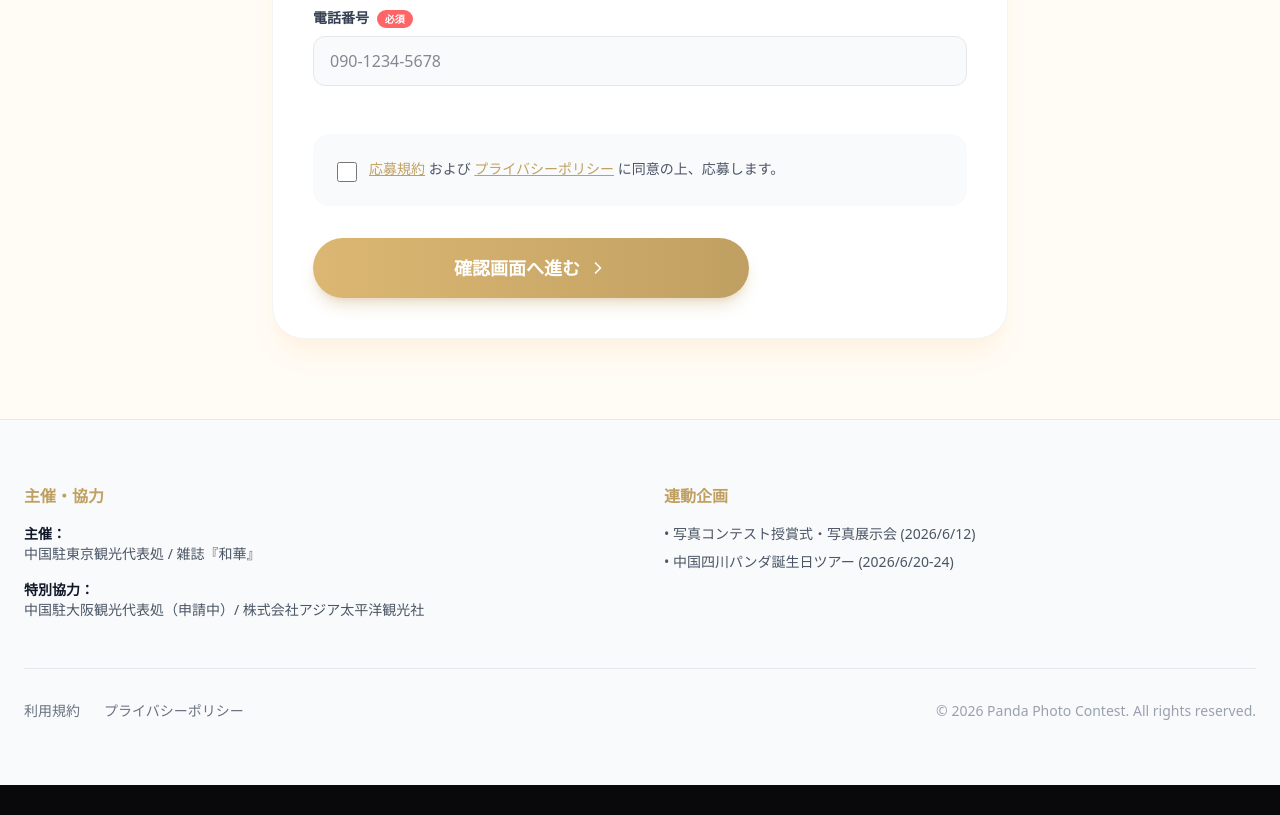
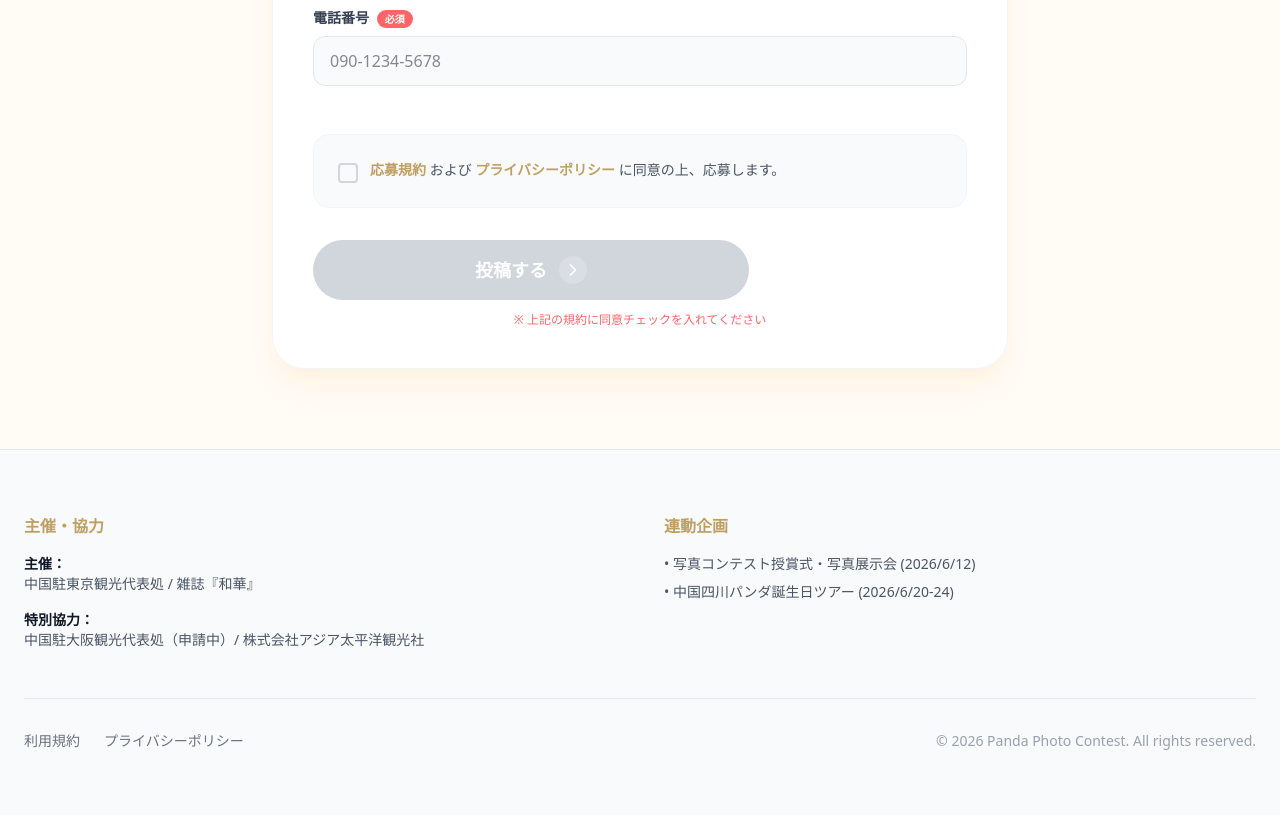
Before and after one commit to shliu84/photos-contest, a React (Vite) app: page /submit in a window 1280 px wide. Shown: the part 1600-2415 px from the top of the page. Before the commit the page ends 2385 px from the top, so only its background shows below. Built offline with nearby package versions, Linux system fonts and the light colour scheme; a web font is replaced by a local one.

Commit message:
feat(pages): add submit and success pages with routing logic

```diff
--- a/src/App.tsx
+++ b/src/App.tsx
@@ -8,6 +8,7 @@ import News from './components/sections/News';
 import Story from './components/sections/Story';
 import Overview from './components/sections/Overview';
 import SubmitForm from './components/pages/SubmitForm';
+import SuccessPage from './components/pages/SuccessPage';
 
 function HomePage({ onNavigateToSubmit }: { onNavigateToSubmit: () => void }) {
   return (
@@ -58,6 +59,7 @@ function App() {
       <Routes>
         <Route path="/" element={<HomePage onNavigateToSubmit={navigateToSubmit} />} />
         <Route path="/submit" element={<SubmitForm />} />
+        <Route path="/success" element={<SuccessPage />} />
       </Routes>
 
       <Footer />
--- a/src/components/pages/SubmitForm.tsx
+++ b/src/components/pages/SubmitForm.tsx
@@ -1,20 +1,24 @@
-import React, { useEffect, useMemo, useState } from "react";
-import { Upload, Image as ImageIcon, X, ChevronRight, Check, Info } from "lucide-react";
+import React, { useEffect, useState } from "react";
+import { useNavigate } from "react-router-dom";
+import { Upload, Image as ImageIcon, X, ChevronRight, Check, Info, Loader2 } from "lucide-react";
 
 const MAX_PHOTOS = 5;
 const MAX_SIZE = 10 * 1024 * 1024; // 10MB
 
-const SubmitForm = () => {
+const SubmitPage = () => {
+  const navigate = useNavigate();
+
+  // --- 状态管理 ---
   const [files, setFiles] = useState<File[]>([]);
   const [previews, setPreviews] = useState<string[]>([]);
   const [submitting, setSubmitting] = useState(false);
   const [error, setError] = useState<string | null>(null);
+  const [agreed, setAgreed] = useState(false);
 
   // 生成预览 & 释放 URL
   useEffect(() => {
     const urls = files.map((f) => URL.createObjectURL(f));
     setPreviews(urls);
-
     return () => {
       urls.forEach((u) => URL.revokeObjectURL(u));
     };
@@ -22,14 +26,13 @@ const SubmitForm = () => {
 
   const canAddMore = files.length < MAX_PHOTOS;
 
+  // --- 文件处理逻辑 ---
   const handleFilesAdd = (incoming: FileList | null) => {
     if (!incoming || incoming.length === 0) return;
-
     setError(null);
 
     const incomingFiles = Array.from(incoming);
 
-    // 过滤非图片/过大
     const valid = incomingFiles.filter((f) => {
       if (!f.type.startsWith("image/")) return false;
       if (f.size > MAX_SIZE) return false;
@@ -40,7 +43,6 @@ const SubmitForm = () => {
       setError("画像ファイルのみ / 10MB以内のファイルを選択してください。");
     }
 
-    // 最多 5 张
     const remain = MAX_PHOTOS - files.length;
     const toAdd = valid.slice(0, remain);
 
@@ -60,55 +62,39 @@ const SubmitForm = () => {
     setError(null);
   };
 
-  const handleSubmit = async (e: React.FormEvent<HTMLFormElement>) => {
+  // --- 修改后的提交逻辑 (模拟提交，直接跳转) ---
+  const handleSubmit = (e: React.FormEvent<HTMLFormElement>) => {
     e.preventDefault();
     setError(null);
 
+    // 1. 基础验证保留 (为了体验更真实)
     if (files.length === 0) {
       setError("写真ファイルは必須です。");
       return;
     }
-
-    const formEl = e.currentTarget;
-
-    // HTML required 会先拦一部分，但这里再兜底一下
-    const agreed = (formEl.elements.namedItem("agreed_terms") as HTMLInputElement | null)?.checked;
     if (!agreed) {
-      setError("応募規約・プライバシーポリシーに同意してください。");
+      setError("応募規約に同意してください。");
       return;
     }
 
-    const fd = new FormData(formEl);
+    setSubmitting(true);
 
-    // 关键：把图片以 photos 追加（后端用 form.getAll("photos")）
-    fd.delete("photos"); // 防止某些浏览器自动带上空 FileList
-    files.forEach((f) => fd.append("photos", f));
+    // 2. 模拟网络请求 (延迟 1.5 秒)
+    setTimeout(() => {
+      setSubmitting(false);
 
-    setSubmitting(true);
-    try {
-      const res = await fetch("/api/submit", {
-        method: "POST",
-        body: fd,
-      });
-      const data = await res.json().catch(() => ({}));
+      // 生成一个假的 ID
+      const dummyId = "TEST-" + Math.floor(Math.random() * 1000000).toString();
 
-      if (!res.ok) {
-        throw new Error(data?.error || "送信に失敗しました。");
-      }
+      // 3. 直接跳转到成功页面
+      console.log("Mock Submit Success:", dummyId);
+      navigate("/success", { state: { submissionId: dummyId } });
 
-      // MVP：成功后清空表单，也可以改成跳转确认/完了页
-      formEl.reset();
-      clearAll();
-      alert(`送信完了：${data.submissionId}`);
-    } catch (err: any) {
-      setError(err?.message || "送信に失敗しました。");
-    } finally {
-      setSubmitting(false);
-    }
+    }, 1500);
   };
 
   return (
-    <div className="pt-24 pb-20 px-4 max-w-3xl mx-auto">
+    <div className="pt-24 pb-20 px-4 max-w-3xl mx-auto animate-fade-in-up">
       {/* 标题区域 */}
       <div className="text-center mb-12">
         <h1 className="text-3xl md:text-4xl font-bold text-gray-800 mb-4">応募フォーム</h1>
@@ -121,33 +107,28 @@ const SubmitForm = () => {
       {/* 步骤条 */}
       <div className="flex justify-center items-center gap-4 mb-10 text-sm font-bold">
         <div className="flex flex-col items-center text-[#c0a062]">
-          <div className="w-8 h-8 rounded-full bg-[#c0a062] text-white flex items-center justify-center mb-1">
-            1
-          </div>
+          <div className="w-8 h-8 rounded-full bg-[#c0a062] text-white flex items-center justify-center mb-1">1</div>
           <span>入力</span>
         </div>
         <div className="w-12 h-0.5 bg-gray-200"></div>
         <div className="flex flex-col items-center text-gray-400">
-          <div className="w-8 h-8 rounded-full bg-gray-200 text-white flex items-center justify-center mb-1">
-            2
-          </div>
+          <div className="w-8 h-8 rounded-full bg-gray-200 text-white flex items-center justify-center mb-1">2</div>
           <span>確認</span>
         </div>
         <div className="w-12 h-0.5 bg-gray-200"></div>
         <div className="flex flex-col items-center text-gray-400">
-          <div className="w-8 h-8 rounded-full bg-gray-200 text-white flex items-center justify-center mb-1">
-            3
-          </div>
+          <div className="w-8 h-8 rounded-full bg-gray-200 text-white flex items-center justify-center mb-1">3</div>
           <span>完了</span>
         </div>
       </div>
 
       {/* 表单主体卡片 */}
       <form onSubmit={handleSubmit} className="bg-white p-6 md:p-10 rounded-[2rem] shadow-xl shadow-orange-100/50 border border-gray-100">
+
         {/* 顶部错误提示 */}
         {error && (
-          <div className="mb-6 rounded-2xl border border-red-200 bg-red-50 px-4 py-3 text-sm text-red-700">
-            {error}
+          <div className="mb-6 rounded-2xl border border-red-200 bg-red-50 px-4 py-3 text-sm text-red-700 flex items-center gap-2">
+             <Info size={16} /> {error}
           </div>
         )}
 
@@ -170,14 +151,12 @@ const SubmitForm = () => {
               `}>
                 <input
                   type="file"
-                  name="photos"
                   multiple
                   accept="image/*"
                   disabled={!canAddMore || submitting}
                   className="absolute inset-0 w-full h-full opacity-0 cursor-pointer disabled:cursor-not-allowed"
                   onChange={(e) => {
                     handleFilesAdd(e.target.files);
-                    // 允许再次选择同一文件
                     e.currentTarget.value = "";
                   }}
                 />
@@ -193,9 +172,9 @@ const SubmitForm = () => {
                 </p>
               </div>
 
-              {/* 预览区（网格缩略图） */}
+              {/* 预览区 */}
               {files.length > 0 && (
-                <div className="mt-4">
+                <div className="mt-4 animate-fade-in-up">
                   <div className="flex items-center justify-between mb-3">
                     <p className="text-sm text-gray-600">
                       選択済み：<span className="font-bold text-gray-800">{files.length}</span> / {MAX_PHOTOS}
@@ -212,14 +191,13 @@ const SubmitForm = () => {
 
                   <div className="grid grid-cols-2 md:grid-cols-3 gap-3">
                     {files.map((f, idx) => (
-                      <div key={`${f.name}-${idx}`} className="relative rounded-xl overflow-hidden border border-gray-200 bg-gray-900">
+                      <div key={`${f.name}-${idx}`} className="relative rounded-xl overflow-hidden border border-gray-200 bg-gray-900 group">
                         <img src={previews[idx]} alt={f.name} className="w-full h-32 object-cover" />
                         <button
                           type="button"
                           onClick={() => removeAt(idx)}
                           disabled={submitting}
                           className="absolute top-2 right-2 bg-white/90 text-red-500 p-1.5 rounded-full shadow hover:bg-red-500 hover:text-white transition-all disabled:opacity-50"
-                          aria-label="remove"
                         >
                           <X size={16} />
                         </button>
@@ -381,37 +359,67 @@ const SubmitForm = () => {
           </div>
         </div>
 
-        {/* ================= 底部确认 ================= */}
-        <div className="bg-gray-50 p-6 rounded-2xl mb-8">
-          <label className="flex items-start gap-3 cursor-pointer">
-            <input
-              name="agreed_terms"
-              type="checkbox"
-              required
-              className="mt-1 w-5 h-5 accent-[#c0a062]"
-              disabled={submitting}
-            />
+        {/* ================= 底部确认与按钮 ================= */}
+
+        {/* Checkbox (受控组件) */}
+        <div className="bg-gray-50 p-6 rounded-2xl mb-8 border border-gray-100">
+          <label className="flex items-start gap-3 cursor-pointer group">
+            <div className="relative flex items-center pt-1">
+              <input
+                type="checkbox"
+                className="peer sr-only"
+                checked={agreed}
+                onChange={(e) => setAgreed(e.target.checked)}
+                disabled={submitting}
+              />
+              <div className="w-5 h-5 border-2 border-gray-300 rounded peer-checked:bg-[#c0a062] peer-checked:border-[#c0a062] transition-colors flex items-center justify-center">
+                <Check size={14} className="text-white opacity-0 peer-checked:opacity-100" />
+              </div>
+            </div>
             <span className="text-sm text-gray-600 leading-relaxed">
-              <a href="#" className="text-[#c0a062] underline hover:text-black">
-                応募規約
-              </a>{" "}
-              および{" "}
-              <a href="#" className="text-[#c0a062] underline hover:text-black">
-                プライバシーポリシー
-              </a>{" "}
-              に同意の上、応募します。
+              <a href="#" className="text-[#c0a062] font-bold hover:text-black">応募規約</a>
+              {" "}および{" "}
+              <a href="#" className="text-[#c0a062] font-bold hover:text-black">プライバシーポリシー</a>
+              {" "}に同意の上、応募します。
             </span>
           </label>
         </div>
 
+        {/* 金色渐变按钮 */}
         <div className="text-center">
           <button
             type="submit"
-            disabled={submitting}
-            className="w-full md:w-2/3 bg-gradient-to-r from-[#dcb773] to-[#c0a062] text-white px-8 py-4 rounded-full text-lg font-bold shadow-lg shadow-[#c0a062]/30 hover:shadow-xl hover:scale-[1.02] transition-all flex items-center justify-center gap-2 disabled:opacity-60 disabled:hover:scale-100"
+            disabled={submitting || !agreed}
+            className={`
+              group relative w-full md:w-2/3 px-8 py-4 rounded-full text-lg font-bold text-white
+              flex items-center justify-center gap-3 transition-all duration-300
+              ${!agreed || submitting
+                ? 'bg-gray-300 cursor-not-allowed shadow-none' // 禁用状态
+                : 'bg-gradient-to-r from-[#dcb773] to-[#c0a062] shadow-[0_10px_30px_-10px_rgba(192,160,98,0.5)] hover:shadow-[0_15px_30px_-10px_rgba(192,160,98,0.7)] hover:-translate-y-1 hover:scale-[1.02]' // 激活状态
+              }
+            `}
           >
-            {submitting ? "送信中..." : "確認画面へ進む"} <ChevronRight size={20} />
+            {submitting ? (
+              <>
+                <Loader2 className="animate-spin" size={24} />
+                <span>送信中...</span>
+              </>
+            ) : (
+              <>
+                <span>投稿する</span>
+                <div className="bg-white/20 rounded-full p-1 group-hover:translate-x-1 transition-transform">
+                  <ChevronRight size={20} />
+                </div>
+              </>
+            )}
           </button>
+
+          {/* 未勾选时的提示 */}
+          {!agreed && !submitting && (
+            <p className="text-xs text-red-400 mt-3 animate-pulse">
+              ※ 上記の規約に同意チェックを入れてください
+            </p>
+          )}
         </div>
       </form>
     </div>
@@ -425,4 +433,4 @@ const BadgeRequired = () => (
   </span>
 );
 
-export default SubmitForm;
+export default SubmitPage;
```
Also changed, not shown: src/components/pages/SuccessPage.tsx (added, +121 -0 lines), src/index.css (+12 -0 lines).
